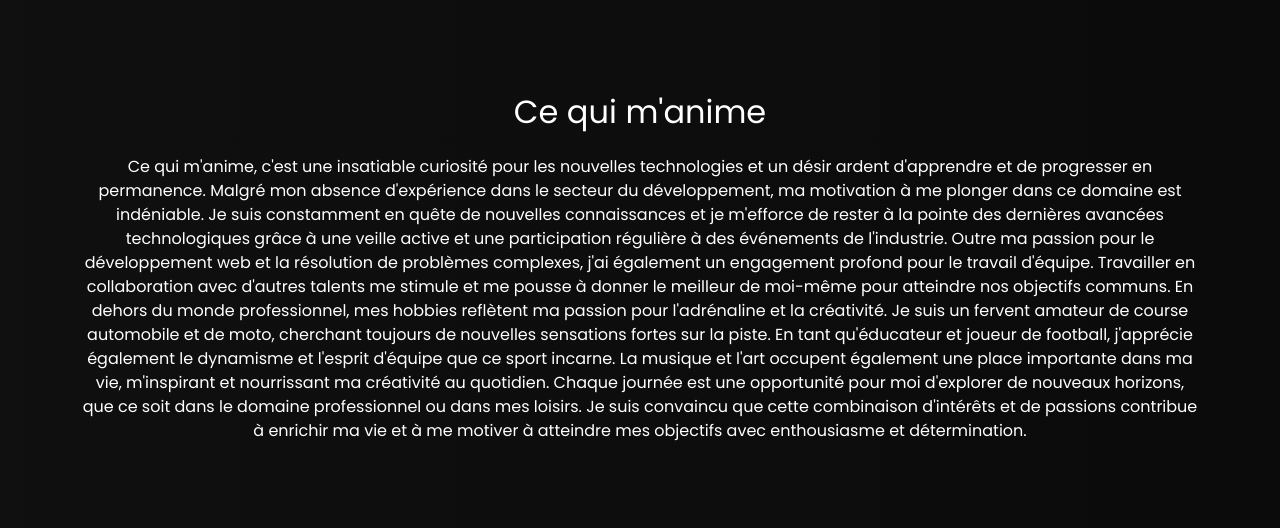
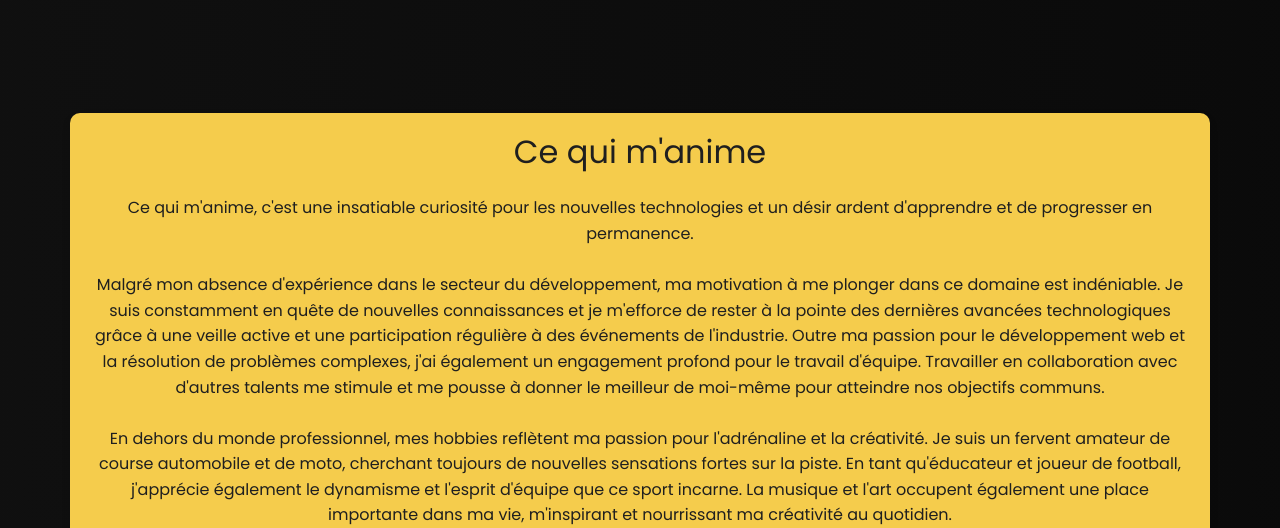
Before and after one commit to maxime191994/ARNAUD_Maxime_CV, a plain HTML site: page index.html in a window 1280 px wide. Shown: the part 2149-2677 px from the top of the page. Drawn offline with nearby package versions, Linux system fonts and the light colour scheme; a web font is replaced by a local one.

Commit message:
modif ce qui m'anime

```diff
--- a/index.html
+++ b/index.html
@@ -275,17 +275,19 @@
 
 		<!-- Section Motivation -->
 		<section id="motivation" class="py-5">
-			<div class="container text-center">
+			<div class="container motivation-card">
 					<h2 class="section-title mb-4">Ce qui m'anime</h2>
 					<div class="motivation-text">
 							<p>
-						Ce qui m'anime, c'est une insatiable curiosité pour les nouvelles technologies et un désir ardent d'apprendre et de progresser en permanence. Malgré mon absence d'expérience dans le secteur du développement, ma
-						motivation à me plonger dans ce domaine est indéniable. Je suis constamment en quête de nouvelles connaissances et je m'efforce de rester à la pointe des dernières avancées technologiques grâce à une veille active et
+									Ce qui m'anime, c'est une insatiable curiosité pour les nouvelles technologies et un désir ardent d'apprendre et de progresser en permanence.
+									<br><br> Malgré mon absence d'expérience dans le secteur du développement, ma	motivation à me plonger dans ce domaine est indéniable. Je suis constamment en quête de nouvelles connaissances et je m'efforce de rester à la pointe des dernières avancées technologiques grâce à une veille active et
 									une participation régulière à des événements de l'industrie. Outre ma passion pour le développement web et la résolution de problèmes complexes, j'ai également un engagement profond pour le travail d'équipe.
-						Travailler en collaboration avec d'autres talents me stimule et me pousse à donner le meilleur de moi-même pour atteindre nos objectifs communs. En dehors du monde professionnel, mes hobbies reflètent ma passion pour
-						l'adrénaline et la créativité. Je suis un fervent amateur de course automobile et de moto, cherchant toujours de nouvelles sensations fortes sur la piste. En tant qu'éducateur et joueur de football, j'apprécie
-						également le dynamisme et l'esprit d'équipe que ce sport incarne. La musique et l'art occupent également une place importante dans ma vie, m'inspirant et nourrissant ma créativité au quotidien. Chaque journée est une
-						opportunité pour moi d'explorer de nouveaux horizons, que ce soit dans le domaine professionnel ou dans mes loisirs. Je suis convaincu que cette combinaison d'intérêts et de passions contribue à enrichir ma vie et à
+
+									Travailler en collaboration avec d'autres talents me stimule et me pousse à donner le meilleur de moi-même pour atteindre nos objectifs communs.
+									<br><br> En dehors du monde professionnel, mes hobbies reflètent ma passion pour l'adrénaline et la créativité. Je suis un fervent amateur de course automobile et de moto, cherchant toujours de nouvelles sensations fortes sur la piste. En tant qu'éducateur et joueur de football, j'apprécie
+									également le dynamisme et l'esprit d'équipe que ce sport incarne. La musique et l'art occupent également une place importante dans ma vie, m'inspirant et nourrissant ma créativité au quotidien.
+
+									<br><br>Chaque journée est une opportunité pour moi d'explorer de nouveaux horizons, que ce soit dans le domaine professionnel ou dans mes loisirs. Je suis convaincu que cette combinaison d'intérêts et de passions contribue à enrichir ma vie et à
 									me motiver à atteindre mes objectifs avec enthousiasme et détermination.
 							</p>
 					</div>
--- a/style.css
+++ b/style.css
@@ -390,3 +390,22 @@ body.light-mode {
 .light-mode .footer-icons i {
   color:#1f1f1f;
 }
+
+.motivation-card {
+	background-color: #F5CC4C;
+	color: #1F1F1F;
+	padding: 20px;
+	border-radius: 10px;
+	box-shadow: 0 4px 8px rgba(0, 0, 0, 0.1);
+	margin: 20px auto; /* Centrer horizontalement */
+
+}
+
+#motivation {
+	text-align: center;
+}
+
+.motivation-text p {
+	font-size: 16px;
+	line-height: 1.6;
+}
```
Lines whose indentation alone changed are shown as unchanged.
